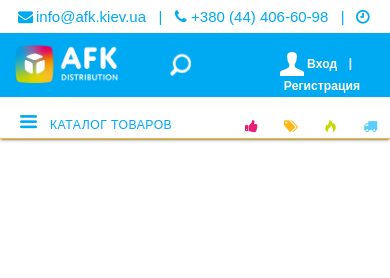
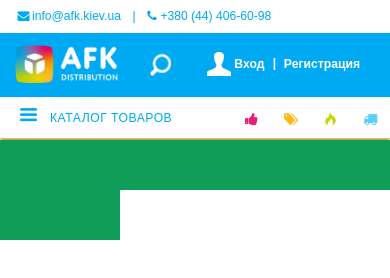
Before and after one commit to chslava/afk, a website: page public_html/index.html in a window 390 px wide. Drawn offline with nearby package versions, Linux system fonts and the light colour scheme; files whose address does not match are found by name.

Commit message:
final headers responsiveness

```diff
--- a/public_html/index.html
+++ b/public_html/index.html
@@ -6,6 +6,7 @@
     <title></title>
     <link rel="stylesheet" type="text/css" href="styles/css/style.css">
     <link rel="stylesheet" type="text/css" href="styles/css/materialize.css">
+    <!--<link rel="stylesheet" href="https://cdnjs.cloudflare.com/ajax/libs/materialize/0.97.8/css/materialize.min.css">-->
 
 </head>
 <body>
@@ -14,7 +15,7 @@
         <div class="col s12">
             <span><i class="icon-mail-alt"></i>info@afk.kiev.ua</span>
             <i class="v-split"></i><span><i class="icon-phone"></i>+380 (44) 406-60-98</span>
-            <i class="v-split"></i><span><i class="icon-clock-1"></i>Пн-Пт, 9:00-19:00</span>
+            <span><i class="v-split"></i><span><i class="icon-clock-1"></i>Пн-Пт, 9:00-19:00</span></span>
         </div>
     </div>
 </div>
@@ -35,8 +36,8 @@
             </div>
             <div class="col xs4 s4 m3 l2 login">
                 <img src="styles/img/man.svg" alt="">
-                <a href="#">Вход</a>
-                <i class="v-split"></i><a href="#">Регистрация</a>
+                <span><a href="#">Вход</a><i class="v-split"></i><a href="#">Регистрация</a></span>
+                <i class="icon-down-open-1"></i>
             </div>
         </div>
     </div>
@@ -131,6 +132,25 @@
 </nav>
 
 
+<div class="container">
+    <div class="row">
+        <div class="col xs3" style="background-color: #0f9d58; height: 50px;"></div>
+        <div class="col xs3" style="background-color: #0f9d58; height: 50px;"></div>
+        <div class="col xs3" style="background-color: #0f9d58; height: 50px;"></div>
+        <div class="col xs3" style="background-color: #0f9d58; height: 50px;"></div>
+    </div>
+</div>
+
+<div class="container">
+    <div class="row">
+        <div class="col s3" style="background-color: #0f9d58; height: 50px;"></div>
+        <div class="col s3" style="background-color: #0f9d58; height: 50px;"></div>
+        <div class="col s3" style="background-color: #0f9d58; height: 50px;"></div>
+        <div class="col s3" style="background-color: #0f9d58; height: 50px;"></div>
+    </div>
+</div>
+
+
 
 <script type="text/javascript" src="https://code.jquery.com/jquery-2.1.1.min.js"></script>
 <script type="text/javascript" src="js/bin/materialize.js"></script>
--- a/sass/_main.scss
+++ b/sass/_main.scss
@@ -30,6 +30,15 @@ h1 {
   font-size: 15px;
   text-align: left;
   span{line-height: 33px;}
+  @media only screen and (max-width: 601px) {
+    font-size: 0.867rem;
+    font-weight: normal;
+  }
+  & .col > span:last-child{
+    @media only screen and (max-width: 480px) {
+      display: none;
+    }
+  }
 }
 
 .header {
@@ -63,6 +72,9 @@ h1 {
   }
   .input-field.search {
     margin: 0;
+    @media only screen and (max-width: 601px) {
+      position: static;
+    }
      & input , button{
         height: 38px;
         margin: 0;
@@ -93,8 +105,11 @@ h1 {
         background-color: transparent;
         height: 38px;
         position: absolute;
-        right: 45px;
-        top: -21px;
+        right: 210px;
+        top: 12px;
+      }
+      @media only screen and (max-width: 380px) {
+        right: 90px;
       }
     }
   }
@@ -105,14 +120,28 @@ h1 {
     font-size: 0.87rem;
     text-align: right;
 
-    & , a{color: #ffffff; font-weight: 600;}
+    & , a{
+      color: #ffffff;
+      font-weight: 600;
+    }
     & img, a{
       display: inline-block;
       vertical-align: middle;
     }
+    > span {
+      @media only screen and (max-width: 380px) {
+        display: none;
+      }
+    }
+    .icon-down-open-1:before {
+      display: none;
+      @media only screen and (max-width: 380px) {
+        display: inline-block;
+      }
+    }
     @media only screen and (max-width: 601px) {
       height: 38px;
-      width: 185px !important;
+      width: 190px !important;
       position: absolute;
       right: 15px !important;
       top: 12px;
@@ -153,12 +182,15 @@ h1 {
     }
     i{width: 1.5rem;}
     .icon-down-open-1{font-size: 1rem; display: none;}
-
   }
 
   .dropdown-content{
     width: 100%;
     margin-top: 1px;
+
+    @media only screen and (max-width: 480px) {
+      width: 85% !important;
+    }
 
     .container-flex{
       @media #{$small-and-down} {
@@ -179,6 +211,15 @@ h1 {
         bottom: 0;
         right: 0;
       }
+      .icon-cancel{
+        display: none;
+        @media only screen and (max-width: 480px) {
+          width: 15%;
+          color: #ffffff;
+          background-color: color("afk", "grey");
+
+        }
+      }
       @media #{$small-and-down} {
         width: 100%;
         border-bottom: 1px dotted color("afk", "light-grey");
@@ -186,9 +227,7 @@ h1 {
           display: none;
         }
       }
-      .icon-cancel{
-        display: none;
-      }
+
     }
 
     .menu-right {
--- a/sass/components/_grid.scss
+++ b/sass/components/_grid.scss
@@ -3,6 +3,11 @@
   max-width: 1280px;
   padding-left: 15px;
   padding-right: 15px;
+  &:before {
+    content: "";
+    display: table;
+    clear: both;
+  }
   //width: 90%;
 }
 @media #{$small-and-up} {
@@ -44,9 +49,10 @@
 .row {
   margin-left: auto;
   margin-right: auto;
+  //margin-bottom: 20px;
 
   // Clear floating children
-  &:after {
+  &:before {
     content: "";
     display: table;
     clear: both;
```
Also changed, not shown: public_html/styles/css/materialize.css, public_html/styles/css/style.css.
